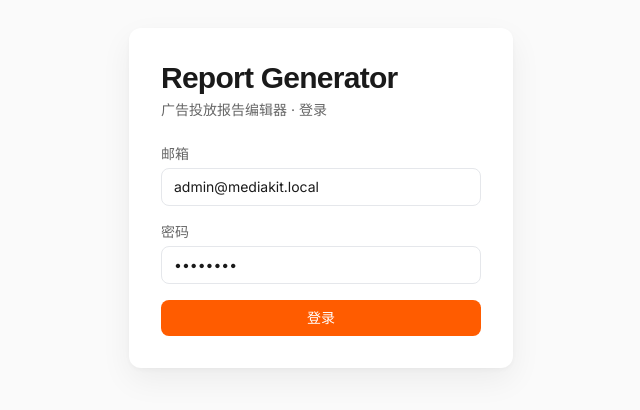
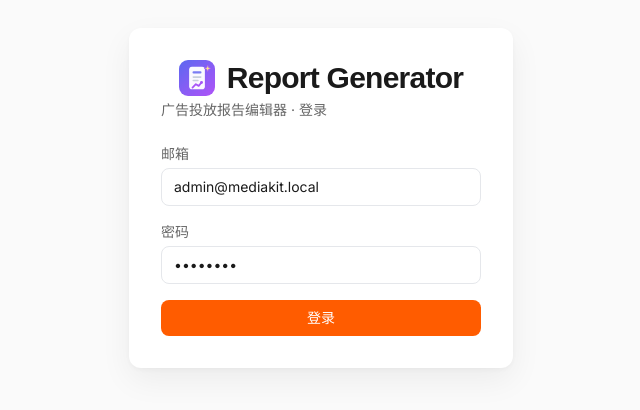
Before and after one commit to peter-wyh/PPTGenerator, a React (Vite) app in the folder apps/web/: page /login in a window 1280 px wide. Shown: the part 202-612 px from the top of the page, without its empty margins (319-959 px from the left). Built offline with nearby package versions, Linux system fonts and the light colour scheme; no server answers; a web font is replaced by a local one.

Commit message:
feat(web): 应用 logo — 顶栏/登录页/favicon（报告+折线+AI 闪光，蓝紫渐变）

```diff
--- a/apps/web/index.html
+++ b/apps/web/index.html
@@ -4,6 +4,7 @@
     <meta charset="UTF-8" />
     <meta name="viewport" content="width=device-width, initial-scale=1.0" />
     <title>Report Generator</title>
+    <link rel="icon" type="image/svg+xml" href="/favicon.svg" />
     <link rel="preconnect" href="https://fonts.googleapis.com" />
     <link rel="preconnect" href="https://fonts.gstatic.com" crossorigin />
     <link
--- a/apps/web/src/components/Layout.tsx
+++ b/apps/web/src/components/Layout.tsx
@@ -2,6 +2,7 @@ import type { ReactNode } from 'react';
 import { useLocation, useNavigate } from 'react-router-dom';
 import { useAuthStore } from '@/stores/auth';
 import { Button } from './Button';
+import { Logo } from './Logo';
 
 interface LayoutProps {
   children: ReactNode;
@@ -34,9 +35,13 @@ export function Layout({ children }: LayoutProps) {
         <div className="flex items-center gap-4">
           <button
             onClick={() => navigate('/projects')}
-            className="font-headings text-xl font-semibold tracking-tight text-foreground-primary"
+            className="flex items-center gap-2"
+            aria-label="Report Generator 首页"
           >
-            Report Generator
+            <Logo size={26} />
+            <span className="font-headings text-xl font-semibold tracking-tight text-foreground-primary">
+              Report Generator
+            </span>
           </button>
           <button
             onClick={() => navigate('/projects/ppt')}
--- /dev/null
+++ b/apps/web/src/components/Logo.tsx
@@ -0,0 +1,51 @@
+/** 应用 Logo：报告文档 + 数据折线 + AI 闪光（蓝紫渐变，与 AI 功能视觉语言一致）。 */
+export function Logo({ size = 24, withText = false }: { size?: number; withText?: boolean }) {
+  return (
+    <span className="inline-flex items-center gap-2">
+      <svg
+        width={size}
+        height={size}
+        viewBox="0 0 32 32"
+        fill="none"
+        xmlns="http://www.w3.org/2000/svg"
+        aria-hidden="true"
+      >
+        <defs>
+          <linearGradient id="mk-logo-grad" x1="4" y1="2" x2="28" y2="30" gradientUnits="userSpaceOnUse">
+            <stop stopColor="#6366F1" />
+            <stop offset="1" stopColor="#A855F7" />
+          </linearGradient>
+        </defs>
+        <rect width="32" height="32" rx="8" fill="url(#mk-logo-grad)" />
+        {/* 报告文档 */}
+        <rect x="9" y="6" width="14" height="20" rx="2.5" fill="#fff" fillOpacity="0.96" />
+        {/* 标题条 */}
+        <rect x="12" y="10" width="8" height="2" rx="1" fill="#6366F1" fillOpacity="0.85" />
+        {/* 文本行 */}
+        <rect x="12" y="14.5" width="8" height="1.4" rx="0.7" fill="#C7CEDC" />
+        <rect x="12" y="17.5" width="5.5" height="1.4" rx="0.7" fill="#C7CEDC" />
+        {/* 数据折线 */}
+        <polyline
+          points="12,24.5 15,21.5 17.5,23 20,20"
+          stroke="#A855F7"
+          strokeWidth="1.6"
+          strokeLinecap="round"
+          strokeLinejoin="round"
+        />
+        <circle cx="20" cy="20" r="1.3" fill="#A855F7" />
+        {/* AI 闪光 */}
+        <path
+          d="M25.5 4.5 L26.3 6.7 L28.5 7.5 L26.3 8.3 L25.5 10.5 L24.7 8.3 L22.5 7.5 L24.7 6.7 Z"
+          fill="#FDE68A"
+          stroke="#A855F7"
+          strokeWidth="0.6"
+        />
+      </svg>
+      {withText && (
+        <span className="font-headings text-xl font-semibold tracking-tight text-foreground-primary">
+          Report Generator
+        </span>
+      )}
+    </span>
+  );
+}
--- a/apps/web/src/routes/Login.tsx
+++ b/apps/web/src/routes/Login.tsx
@@ -3,6 +3,7 @@ import { useNavigate } from 'react-router-dom';
 import { useAuthStore } from '@/stores/auth';
 import { Button } from '@/components/Button';
 import { Input } from '@/components/Input';
+import { Logo } from '@/components/Logo';
 
 export function Login() {
   const navigate = useNavigate();
@@ -29,7 +30,8 @@ export function Login() {
         onSubmit={handleSubmit}
         className="w-full max-w-sm rounded-xl bg-surface-primary p-8 shadow-lg"
       >
-        <h1 className="font-headings text-3xl font-semibold tracking-tight text-foreground-primary">
+        <h1 className="flex items-center justify-center gap-3 font-headings text-3xl font-semibold tracking-tight text-foreground-primary">
+          <Logo size={36} />
           Report Generator
         </h1>
         <p className="mt-1 text-sm text-foreground-secondary">广告投放报告编辑器 · 登录</p>
```
Also changed, not shown: apps/web/public/favicon.svg (added).
